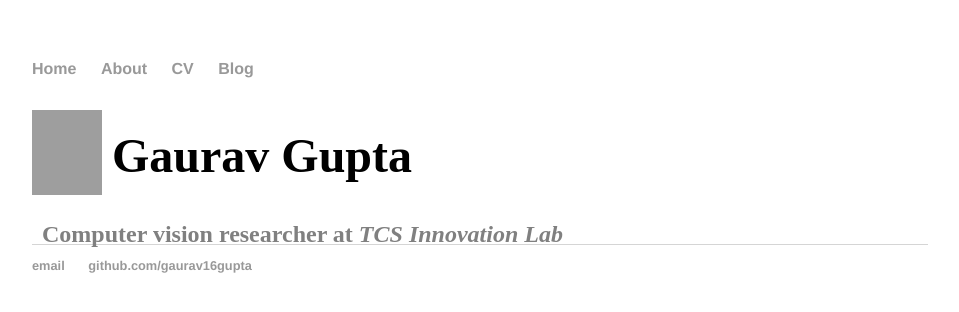
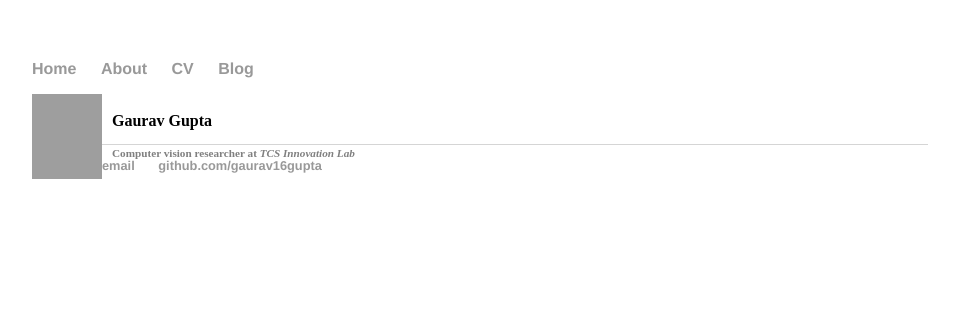
Before and after one commit to gaurav16gupta/test.github.io, a Jekyll site: the page built from index.html, in a window 1280 px wide. Shown: the top 312 px of the page, without its empty margins (160-1119 px from the left). Built offline with Jekyll 4.4.1, drawn with Linux system fonts in a browser that asks for light colours; grey boxes are pictures that could not be loaded.

Commit message:
Update main.css

```diff
--- a/css/main.css
+++ b/css/main.css
@@ -41,7 +41,6 @@
 ul.posts li {
     list-style: none;
 }
-
 .header img {
   float: left;
   width: 70px;
@@ -51,12 +50,14 @@
 
 .header h1 {
   position: relative;
+  font-size: 1em;
   font-family: 'Sans-Serif';
   top: 18px;
   left: 10px;
 }
 .header h2 {
   position: relative;
+  font-size: 0.7em;
   color: gray;
   top: 24px;
   left: 10px;
```
